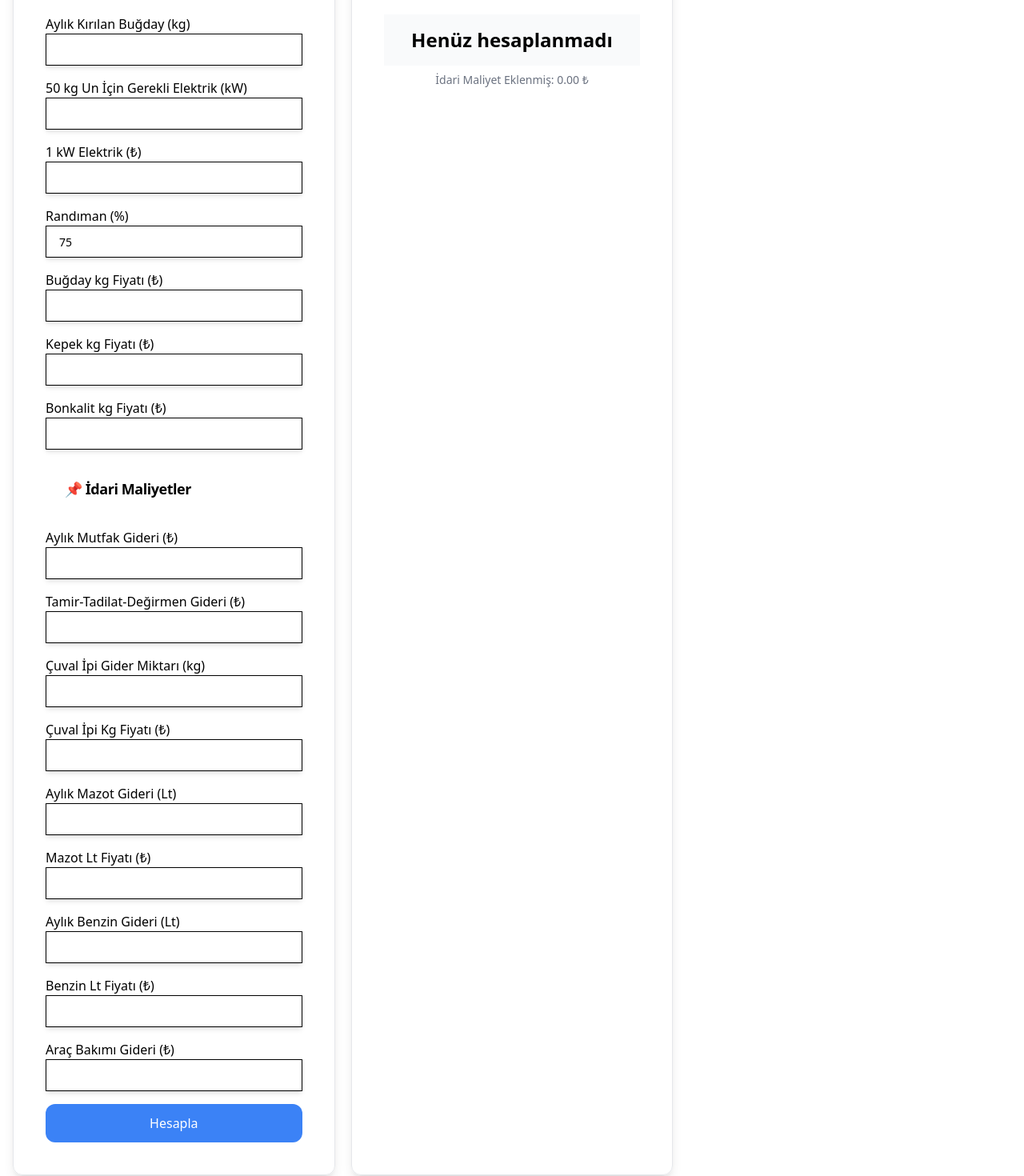
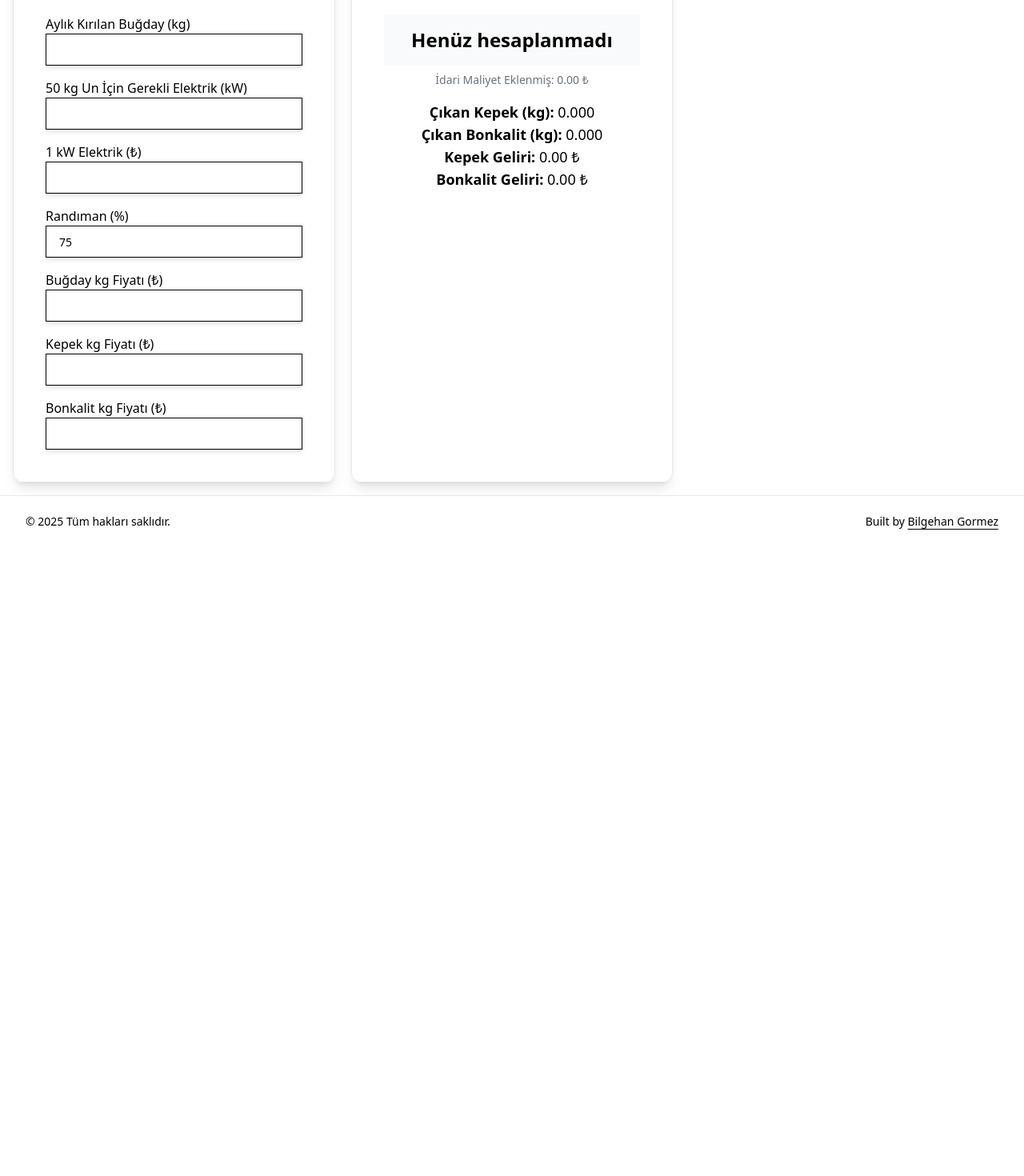
Before and after one commit to bilgehangormez/cost-and-selling-price-calculator, a Next.js app: page / in a window 1280 px wide. Shown: the part 160-1630 px from the top of the page at 80% size. After the commit the page ends 844 px from the top, so only its background shows below. Built offline with nearby package versions, Linux system fonts and the light colour scheme.

Commit message:
Update PriceCalculator.tsx

```diff
--- a/src/components/PriceCalculator.tsx
+++ b/src/components/PriceCalculator.tsx
@@ -106,19 +106,6 @@ export function PriceCalculator() {
                         <div><Label>Buğday kg Fiyatı (₺)</Label><Input {...register("wheat_price")} /></div>
                         <div><Label>Kepek kg Fiyatı (₺)</Label><Input {...register("bran_price")} /></div>
                         <div><Label>Bonkalit kg Fiyatı (₺)</Label><Input {...register("bonkalit_price")} /></div>
-
-                        <CardHeader><CardTitle>📌 İdari Maliyetler</CardTitle></CardHeader>
-                        <div><Label>Aylık Mutfak Gideri (₺)</Label><Input {...register("kitchen_expense")} /></div>
-                        <div><Label>Tamir-Tadilat-Değirmen Gideri (₺)</Label><Input {...register("maintenance_expense")} /></div>
-                        <div><Label>Çuval İpi Gider Miktarı (kg)</Label><Input {...register("sack_thread_kg")} /></div>
-                        <div><Label>Çuval İpi Kg Fiyatı (₺)</Label><Input {...register("sack_thread_price")} /></div>
-                        <div><Label>Aylık Mazot Gideri (Lt)</Label><Input {...register("diesel_liters")} /></div>
-                        <div><Label>Mazot Lt Fiyatı (₺)</Label><Input {...register("diesel_price")} /></div>
-                        <div><Label>Aylık Benzin Gideri (Lt)</Label><Input {...register("gasoline_liters")} /></div>
-                        <div><Label>Benzin Lt Fiyatı (₺)</Label><Input {...register("gasoline_price")} /></div>
-                        <div><Label>Araç Bakımı Gideri (₺)</Label><Input {...register("vehicle_maintenance")} /></div>
-
-                        <button type="submit" className="w-full h-12 text-base rounded-xl bg-blue-500 text-white">Hesapla</button>
                     </form>
                 </CardContent>
             </Card>
@@ -133,6 +120,12 @@ export function PriceCalculator() {
                         {finalPrice !== null ? `${finalPrice.toFixed(2)} ₺` : "Henüz hesaplanmadı"}
                     </div>
                     <p className="mt-2 text-center text-sm text-gray-500">İdari Maliyet Eklenmiş: {administrativeCost.toFixed(2)} ₺</p>
+                    <div className="mt-4 text-center text-lg">
+                        <p><strong>Çıkan Kepek (kg):</strong> {branKg.toFixed(3)}</p>
+                        <p><strong>Çıkan Bonkalit (kg):</strong> {bonkalitKg.toFixed(3)}</p>
+                        <p><strong>Kepek Geliri:</strong> {branRevenue.toFixed(2)} ₺</p>
+                        <p><strong>Bonkalit Geliri:</strong> {bonkalitRevenue.toFixed(2)} ₺</p>
+                    </div>
                 </CardContent>
             </Card>
         </div>
```
